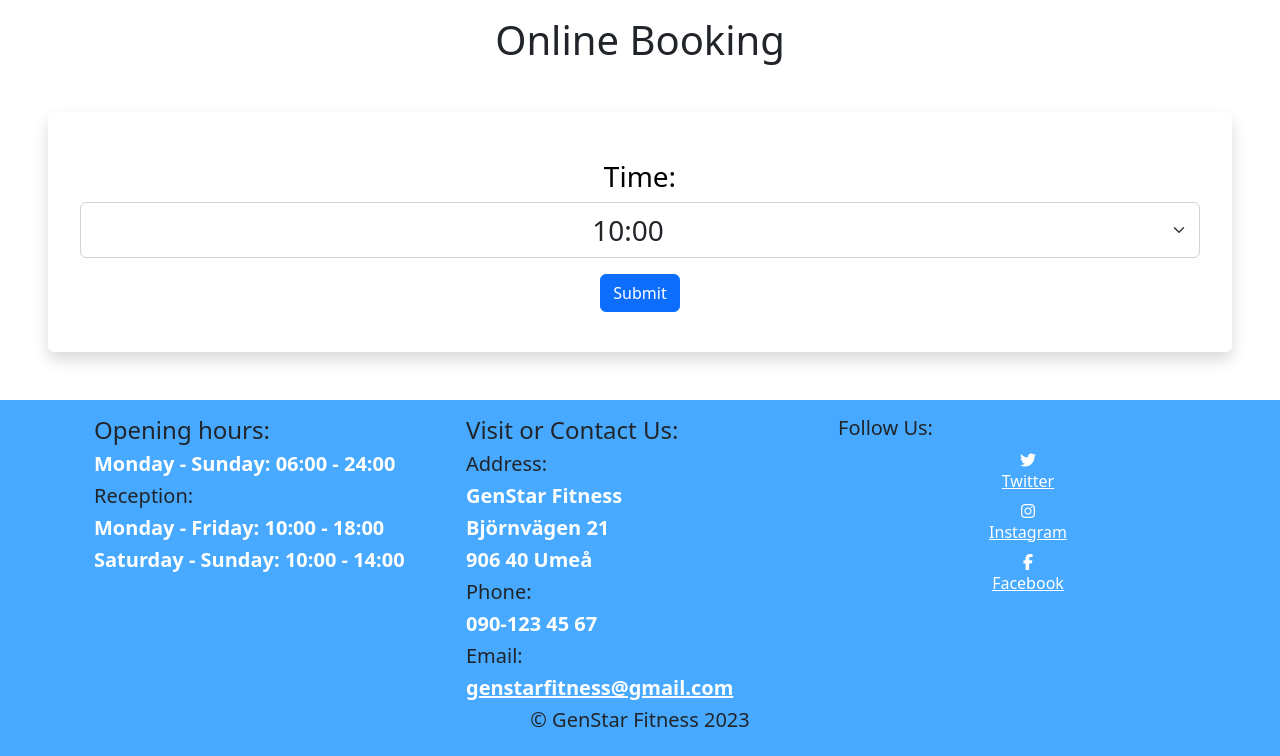
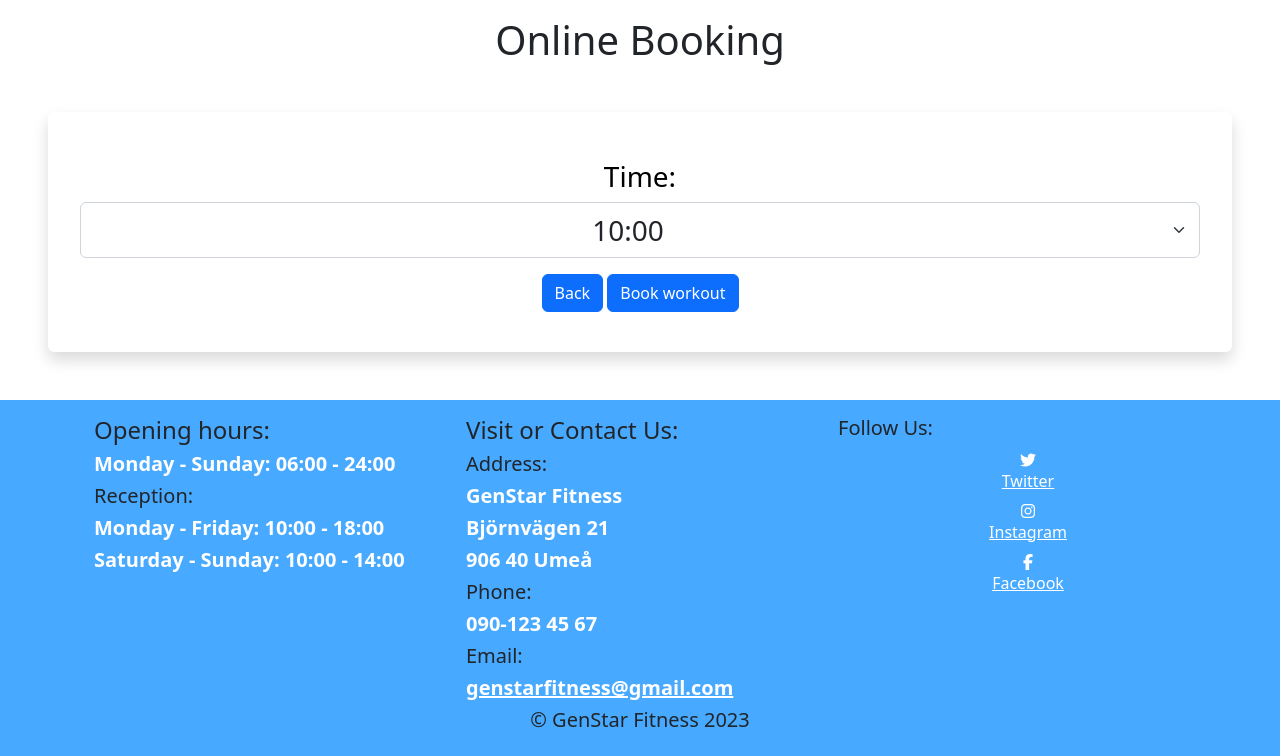
Before and after one commit to GenaGrig/genstar-fitness, a Django app: page /booking-submit in a window 1280 px wide. Shown: the part 50-806 px from the top of the page. Run offline with Django 4.2, Linux system fonts and the light colour scheme; the visitor is signed in with stand-in values (Sample User, id 1); data that the repository does not hold is empty; some libraries are stand-ins or nearby versions.

Commit message:
Edit: Configuring styling of calender for booking

```diff
--- a/booking/templates/booking.html
+++ b/booking/templates/booking.html
@@ -39,7 +39,8 @@
 
             <div class="mt-3">
                 <h3 class="">Select Date:</h3>
-                <input type="text" class="form-select fs-3 calendar" data-provide="datepicker-inline" data-date-format="yyyy-mm-dd" placeholder="Select Date" name="day" required>
+                <input type="text" class="form-select fs-3 calendar" data-provide="datepicker-inline" data-date-format="yyyy-mm-dd" placeholder="Select Date" name="day"
+                data-date-today-highlight="true" data-date-days-of-week-highlighted="0,6" data-date-week-start="1" data-date-today-btn="true" data-date-autoclose="true" required>
             </div>
 
             <br/>
--- a/booking/templates/bookingSubmit.html
+++ b/booking/templates/bookingSubmit.html
@@ -23,7 +23,9 @@
             </select>
         </div>
 
-        <button type="submit" class="btn btn-primary text-white mt-3 fPersian">Submit</button>
+        <!--Back button-->
+        <a href="{% url 'booking' %}" class="btn btn-primary text-white mt-3 fPersian">Back</a>
+        <button type="submit" class="btn btn-primary text-white mt-3 fPersian">Book workout</button>
 
     </form>
 </div>
--- a/booking/templates/userUpdate.html
+++ b/booking/templates/userUpdate.html
@@ -36,7 +36,8 @@
 
             <div class="mt-3">
                 <h3 class="">Select Date:</h3>
-                <input type="text" class="form-select fs-3 calendar" data-provide="datepicker-inline" data-date-format="yyyy-mm-dd" placeholder="Select Date" name="day" required>
+                <input type="text" class="form-select fs-3 calendar" data-provide="datepicker-inline" data-date-format="yyyy-mm-dd" data-date-today-highlight="true"
+                data-date-days-of-week-highlighted="0,6" data-date-week-start="1" data-date-today-btn="true" data-date-autoclose="true" placeholder="Select Date" name="day" required>
             </div>
 
             <br/>
--- a/booking/templates/userUpdateSubmit.html
+++ b/booking/templates/userUpdateSubmit.html
@@ -23,7 +23,8 @@
             </select>
         </div>
 
-        <button type="submit" class="btn btn-primary text-white mt-3 fPersian">Submit</button>
+        <a href="{% url 'booking' %}" class="btn btn-primary text-white mt-3 fPersian">Back</a>
+        <button type="submit" class="btn btn-primary text-white mt-3 fPersian">Edit workout</button>
 
     </form>
 </div>
--- a/booking/views.py
+++ b/booking/views.py
@@ -84,7 +84,7 @@ def bookingSubmit(request):
                                 day = day,
                                 time = time,
                             )
-                            messages.success(request, "Appointment Saved!")
+                            messages.success(request, "Booking Saved!")
                             return redirect('userPanel')
                         else:
                             messages.success(request, "The Selected Time Has Been Reserved Before!")
@@ -95,7 +95,7 @@ def bookingSubmit(request):
             else:
                     messages.success(request, "The Selected Date Isn't In The Correct Time Period!")
         else:
-            messages.success(request, "Please Select A Service!")
+            messages.success(request, "Please Select A Workout!")
 
 
     return render(request, 'bookingSubmit.html', {
@@ -177,7 +177,7 @@ def userUpdateSubmit(request, id):
                                 day = day,
                                 time = time,
                             )
-                            messages.success(request, "Appointment Edited!")
+                            messages.success(request, "Booking Edited!")
                             return redirect('userPanel')
                         else:
                             messages.success(request, "The Selected Time Has Been Reserved Before!")
@@ -188,7 +188,7 @@ def userUpdateSubmit(request, id):
             else:
                     messages.success(request, "The Selected Date Isn't In The Correct Time Period!")
         else:
-            messages.success(request, "Please Select A Service!")
+            messages.success(request, "Please Select A Workout!")
         return redirect('userPanel')
 
 
--- /dev/null
+++ b/static/css/booking.css
@@ -0,0 +1,10 @@
+.datepicker {
+    background-color: white;
+    border: 1px solid #000000;
+}
+
+.datepicker td,th {
+    text-align: center;
+    padding: 8px 12px;
+    font-size: 20px;
+}
```
